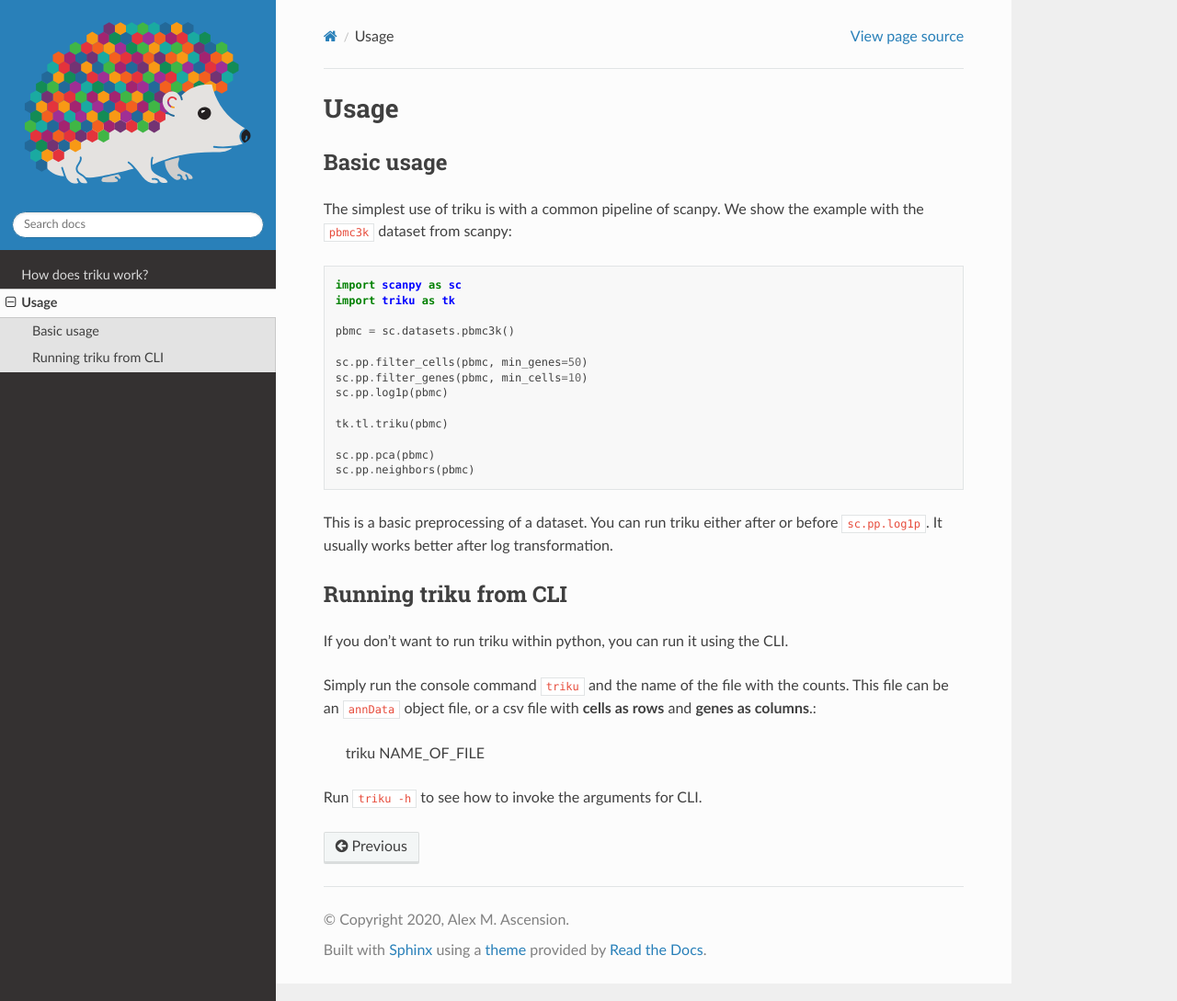
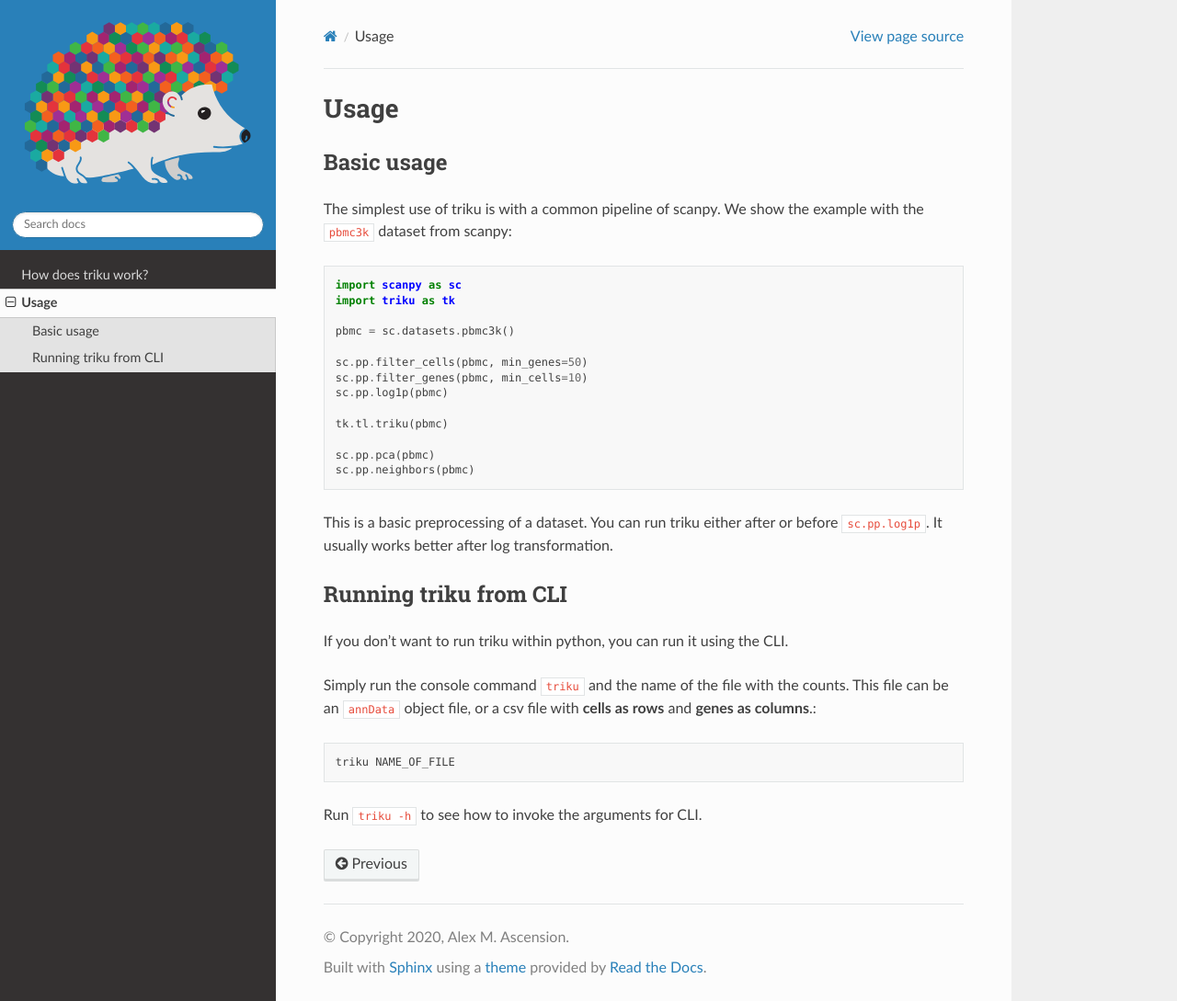
Before and after one commit to alexmascension/triku, a Sphinx documentation site: the page built from docs/source/usage.rst, in a window 1280 px wide and 1089 px high. Shown: the whole window at 92% size. Built offline with Sphinx 7.4.7 and the Read the Docs theme 2.0.0, drawn with Linux system fonts in a browser that asks for light colours; pages that are not in the unit, such as notebooks, are missing from menus.

```diff
--- a/docs/source/usage.rst
+++ b/docs/source/usage.rst
@@ -30,7 +30,7 @@ Running triku from CLI
 If you don't want to run triku within python, you can run it using the CLI.
 
 Simply run the console command ``triku`` and the name of the file with the counts. This file can be an
-``annData`` object file, or a csv file with **cells as rows** and **genes as columns**.:
+``annData`` object file, or a csv file with **cells as rows** and **genes as columns**.::
 
     triku NAME_OF_FILE
 
```
